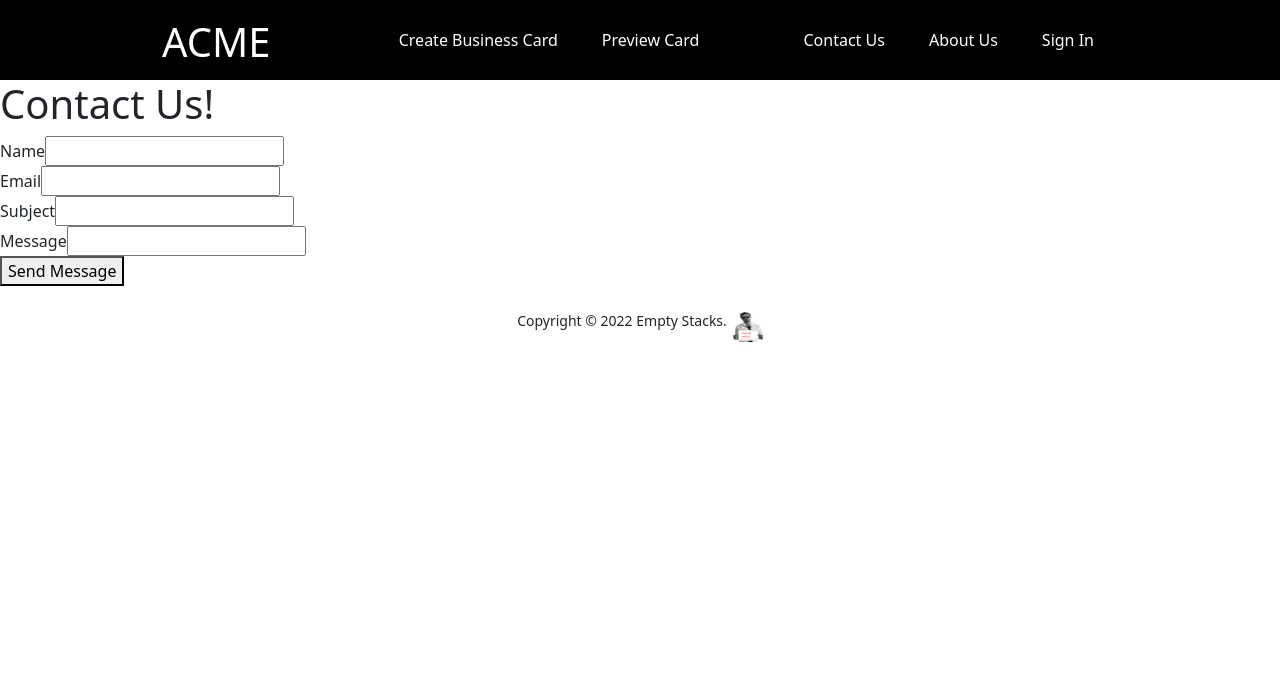
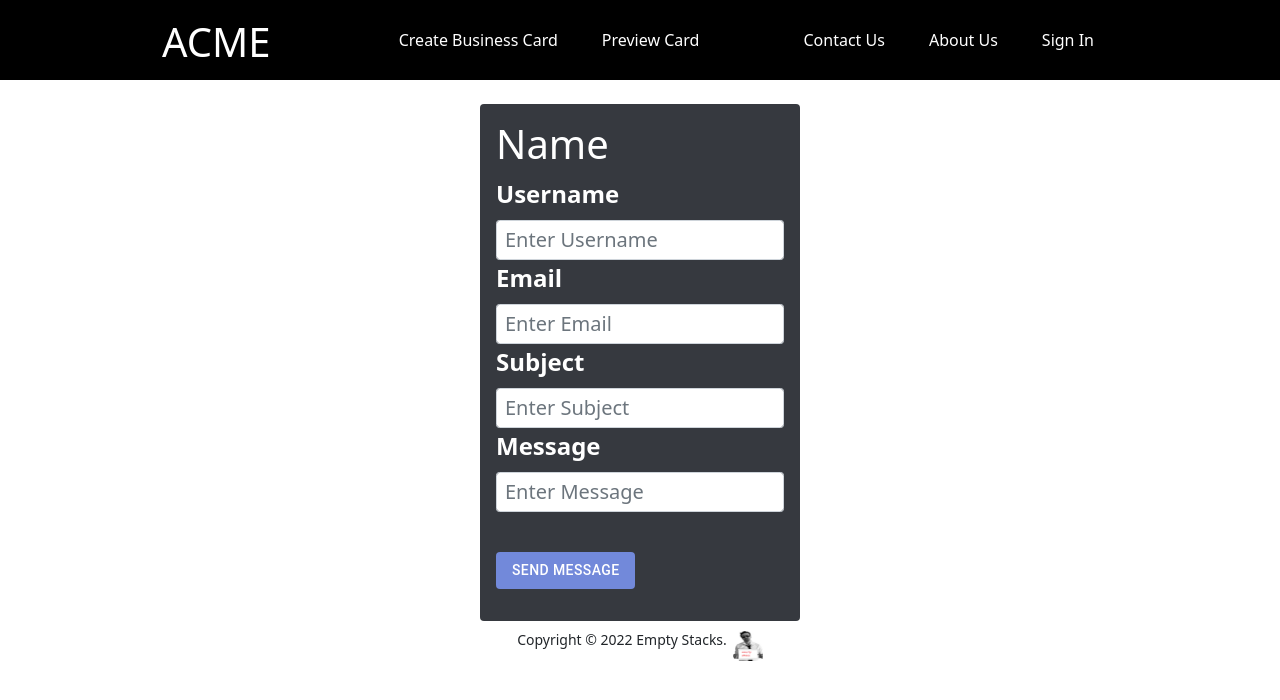
Before and after one commit to ETS-ReactNative3/business_card_webapp, a React (Create React App) app in the folder frontend/: page /contact in a window 1280 px wide. Shown: the top 700 px of the page. Built offline with nearby package versions, Linux system fonts and the light colour scheme.

Commit message:
all pages styled

```diff
--- a/frontend/src/components/ContactForm.jsx
+++ b/frontend/src/components/ContactForm.jsx
@@ -1,6 +1,9 @@
 import React, { useState } from "react";
 import axios from 'axios';
 import QueryString from 'query-string';
+import {Form, Card, Container, Row, Col} from 'react-bootstrap'
+import Button from '@material-ui/core/Button'
+
 
 const ContactForm = () => {
   const [status, setStatus] = useState("Send Message");
@@ -33,40 +36,86 @@ const ContactForm = () => {
 
   };
   return (
-    <div>
-    <h1> Contact Us! </h1>
-      <label> Name </label>
-      <input
-        type="text"onChange={(e) => {
-          setName(e.target.value)
-        }}
-        />
-      <br></br>
-      <label> Email </label>
-      <input type= "email" onChange={(e) => {
-        setEmail(e.target.value)
-      }}
-      />
-      <br></br>
-      <label> Subject </label>
-      <input
-        type="text"onChange={(e) => {
-          setSubject(e.target.value)
-        }}
-        />
-      <br></br>
-      <label> Message </label>
-      <input
-        type="text"onChange={(e) => {
-          setMessage(e.target.value)
-        }}
-        />
-      <br></br>
-      <button onClick={handleSubmit}> {status} </button>
-      <br></br>
-      <p> {alertMsg} </p>
-      </div>
-  );
-};
+    <div className="color-overlay d-flex justify-content-center align-items-center">
+      <Form className="rounded w-25 p-3" style={{backgroundColor: "#36393F"}} onSubmit={handleSubmit}>
+        <h1 style={{color: "white",}} >
+          Name
+        </h1>
+          <Form.Label style={{color: "white", fontSize: "24px", alignContent: "left", fontWeight: "bold"}}>Username</Form.Label>
+          <Form.Group controlId="text">
+            <Form.Control style ={{color: "black", fontSize: "20px"}} placeholder="Enter Username" size="sm" onChange={(e) => {
+              setName(e.target.value)
+            }}>
+              </Form.Control>
+          </Form.Group>
+          <Form.Label style={{color: "white", fontSize: "24px", alignContent: "left", fontWeight: "bold"}}>Email</Form.Label>
+          <Form.Group controlId="text">
+            <Form.Control style ={{color: "black", fontSize: "20px"}} type="email" placeholder="Enter Email" size="sm" onChange={(e) => {
+              setEmail(e.target.value)
+            }}>
+              </Form.Control>
+          </Form.Group>
+          <Form.Label style={{color: "white", fontSize: "24px", alignContent: "left", fontWeight: "bold"}}>Subject</Form.Label>
+          <Form.Group controlId="text">
+            <Form.Control style ={{color: "black", fontSize: "20px"}} placeholder="Enter Subject" size="sm" onChange={(e) => {
+              setSubject(e.target.value)
+            }}>
+              </Form.Control>
+          </Form.Group>
+          <Form.Label style={{color: "white", fontSize: "24px", alignContent: "left", fontWeight: "bold"}}>Message</Form.Label>
+          <Form.Group controlId="text">
+            <Form.Control style ={{color: "black", fontSize: "20px"}}  placeholder="Enter Message" size="sm" onChange={(e) => {
+              setMessage(e.target.value)
+            }}>
+              </Form.Control>
+          </Form.Group>
+            <br></br>
+          <Button className="btn btn-primary mt-3" variant="primary" size="lg" style={{backgroundColor: "#7289DA", color: "white"}} type="submit">
+          {status}
+          </Button>
+          <br></br>
+           <p style={{color: "white", fontSize: "24px", alignContent: "left", fontWeight: "bold"}}> {alertMsg} </p>
+
+      </Form>
+    </div>
+
+
+  // <div className="color-overlay d-flex justify-content-center align-items-center">
+  //         <Form className="rounded w-50 p-5 " style={{backgroundColor: "#36393F"}}autoComplete="off" onSubmit={handleSubmit} encType='multipart/form-data'>
+  //   <h1> Contact Us! </h1>
+  //     <label> Name </label>
+  //     <input
+  //       type="text"onChange={(e) => {
+  //         setName(e.target.value)
+  //       }}
+  //       />
+  //     <br></br>
+  //     <label> Email </label>
+  //     <input type= "email" onChange={(e) => {
+  //       setEmail(e.target.value)
+  //     }}
+  //     />
+  //     <br></br>
+  //     <label> Subject </label>
+  //     <input
+  //       type="text"onChange={(e) => {
+  //         setSubject(e.target.value)
+  //       }}
+  //       />
+  //     <br></br>
+  //     <label> Message </label>
+  //     <input
+  //       type="text"onChange={(e) => {
+  //         setMessage(e.target.value)
+  //       }}
+  //       />
+  //     <br></br>
+  //     <button onClick={handleSubmit}> {status} </button>
+  //     <br></br>
+  //     <p> {alertMsg} </p>
+  //     </Form>
+  //     </div>
+  // );
+  )};
 
 export default ContactForm;
--- a/frontend/src/components/CreateCardComponent.jsx
+++ b/frontend/src/components/CreateCardComponent.jsx
@@ -7,6 +7,8 @@ import TextField from'@material-ui/core/TextField'
 import { Grid, makeStyles } from '@material-ui/core'
 import Button from '@material-ui/core/Button'
 import axios from 'axios'
+import {Form, Card, Container, Row, Col} from 'react-bootstrap'
+
 
 const FormData = require('form-data');
 
@@ -59,54 +61,54 @@ const CreateCard = () => {
       });
 };
   return (
-  <div>
-    <h1> Create New Card </h1>
-    <form autoComplete="off" onSubmit={handleSubmit} encType='multipart/form-data'>
+  <div className="color-overlay d-flex justify-content-center align-items-center">
+    <Form className="rounded w-50 p-5 " style={{backgroundColor: "#36393F"}}autoComplete="off" onSubmit={handleSubmit} encType='multipart/form-data'>
+    <h1 style={{color: "white", fontSize: "50px", alignContent: "left", fontWeight: "bold"}}> Create New Card </h1>
       <div className='form-group'>
-        <label htmlFor="name">Name</label>
+        <label htmlFor="name" style={{color: "white", fontSize: "24px", alignContent: "left", fontWeight: "bold"}}>Name</label>
         <input type="text"
         value={name}
         onChange={e => setName(e.target.value)}
         className="form-control" placeholder="Author Name" />
       </div>
       <div className='form-group'>
-        <label htmlFor="position">Position/Title</label>
+        <label htmlFor="position" style={{color: "white", fontSize: "24px", alignContent: "left", fontWeight: "bold"}}>Position/Title</label>
         <input type="text"
         value={title}
         onChange={e => setTitle(e.target.value)}
         className="form-control" placeholder="Position/Title" />
       </div>
       <div className='form-group'>
-        <label htmlFor="email">Email</label>
+        <label htmlFor="email" style={{color: "white", fontSize: "24px", alignContent: "left", fontWeight: "bold"}}>Email</label>
         <input type="text"
         value={email}
         onChange={e => setEmail(e.target.value)}
         className="form-control" placeholder="Email" />
       </div>
       <div className='form-group'>
-        <label htmlFor="address">Address</label>
+        <label htmlFor="address" style={{color: "white", fontSize: "24px", alignContent: "left", fontWeight: "bold"}}>Address</label>
         <input type="text"
         value={address}
         onChange={e => setAddress(e.target.value)}
         className="form-control" placeholder="Address" />
       </div>
       <div className='form-group'>
-        <label htmlFor="company">Company</label>
+        <label htmlFor="company" style={{color: "white", fontSize: "24px", alignContent: "left", fontWeight: "bold"}}>Company</label>
         <input type="text"
         value={company}
         onChange={e => setCompany(e.target.value)}
         className="form-control" placeholder="Company" />
       </div>
       <div className='form-group'>
-        <label htmlFor="phoneNumber">Phone Number</label>
+        <label htmlFor="phoneNumber" style={{color: "white", fontSize: "24px", alignContent: "left", fontWeight: "bold"}}>Phone Number</label>
         <input type="text"
         value={telephone}
         onChange={e => setTelephone(e.target.value)}
         className="form-control" placeholder="Phone Number" />
       </div>
-      <button type="submit" className="btn btn-primary">
+      <Button className="btn btn-primary mt-3" variant="contained" color="primary" component="span" style={{backgroundColor: "#23272A"}}>
         Create Card
-      </button>
+      </Button>
       <input
         type="file"
         filename = "cardImage"
@@ -117,11 +119,11 @@ const CreateCard = () => {
         id="background-image"
     />
   <label htmlFor="background-image">
-    <Button variant="contained" color="primary" component="span">
+    <Button className="btn btn-primary mt-3" variant="contained" color="primary" component="span" style={{backgroundColor: "#7289DA"}}>
         Upload Image
     </Button>
     </label>
-    </form>
+    </Form>
   </div>
 )}
 
--- a/frontend/src/components/LoginForm.jsx
+++ b/frontend/src/components/LoginForm.jsx
@@ -1,7 +1,9 @@
 import React, {useState} from 'react'
 import axios from 'axios'
 import QueryString from 'query-string'
-import {Form, Button, Card, Container, Row, Col} from 'react-bootstrap'
+import Button from '@material-ui/core/Button'
+
+import {Form, Card, Container, Row, Col} from 'react-bootstrap'
 import { BrowserRouter as Router,Routes, Route, Link, useNavigate} from 'react-router-dom';
 
 
@@ -53,7 +55,7 @@ const LoginForm = () => {
           </Form.Control>
 
         </Form.Group>
-      <Button className="btn btn-primary mt-3" variant="primary" size="lg" style={{backgroundColor: "#7289DA"}}onClick={login}>
+      <Button className="btn btn-primary mt-3 " variant="primary" size="lg" style={{backgroundColor: "#7289DA", color:"white"}}onClick={login}>
         Submit
       </Button>
       <div style={{color:"white", fontSize:"20px"}}>
--- a/frontend/src/components/card_templates/CardTemplate1.jsx
+++ b/frontend/src/components/card_templates/CardTemplate1.jsx
@@ -1,5 +1,5 @@
 import React, {useState, useEffect} from 'react';
-import {Card} from 'react-bootstrap/Card'
+import {Card} from 'react-bootstrap'
 import axios from 'axios';
 
 const CardTemplate1 = () => {
--- a/frontend/src/pages/ContactUs.jsx
+++ b/frontend/src/pages/ContactUs.jsx
@@ -2,7 +2,10 @@ import ContactForm from "../components/ContactForm"
 
 const ContactUsPage = () => {
    return (
-      <ContactForm></ContactForm>
+      <div>
+         <br></br>
+         <ContactForm></ContactForm>
+      </div>
    )
 }
 
--- a/frontend/src/pages/CreateCardPage.jsx
+++ b/frontend/src/pages/CreateCardPage.jsx
@@ -2,7 +2,8 @@ import React from 'react'
 import CreateCard from '../components/CreateCardComponent'
 const CreateCardPage = () => {
   return (
-    <div>CreateCard
+    <div>
+      <br></br>
       <CreateCard />
     </div>
   )
--- a/frontend/src/pages/LoginPage.jsx
+++ b/frontend/src/pages/LoginPage.jsx
@@ -2,7 +2,10 @@ import React from 'react'
 import LoginForm from '../components/LoginForm'
 const LoginPage = () => {
   return (
-    <LoginForm/>
+    <div>
+      <br></br>
+      <LoginForm/>
+    </div>
   )
 }
 
--- a/frontend/src/pages/RegisterPage.jsx
+++ b/frontend/src/pages/RegisterPage.jsx
@@ -5,9 +5,8 @@ import RegisterForm from '../components/RegisterForm'
 const RegisterPage = () => {
   return (
     <div>
-
+      <br></br>
       <RegisterForm/>
-
     </div>
   )
 }
```
Also changed, not shown: 1 other file (tests, documents, lock files or other folders).
